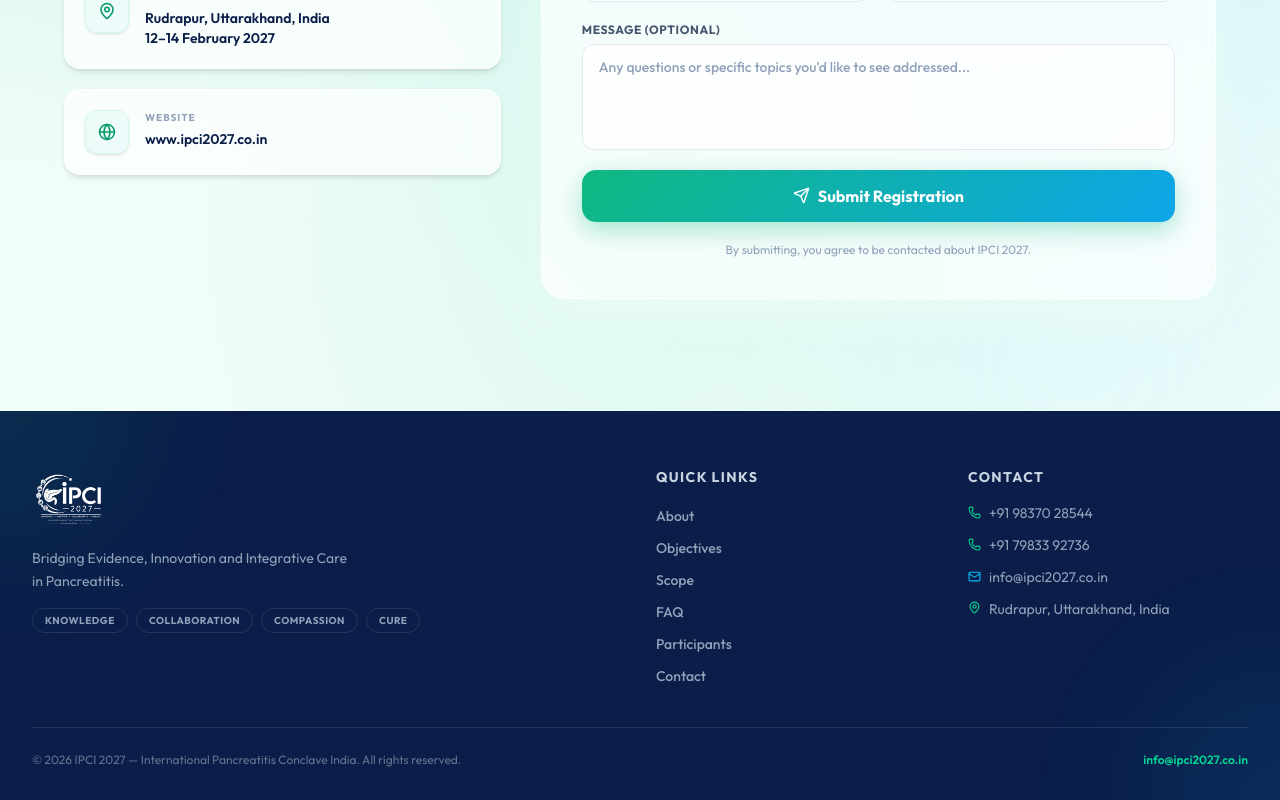
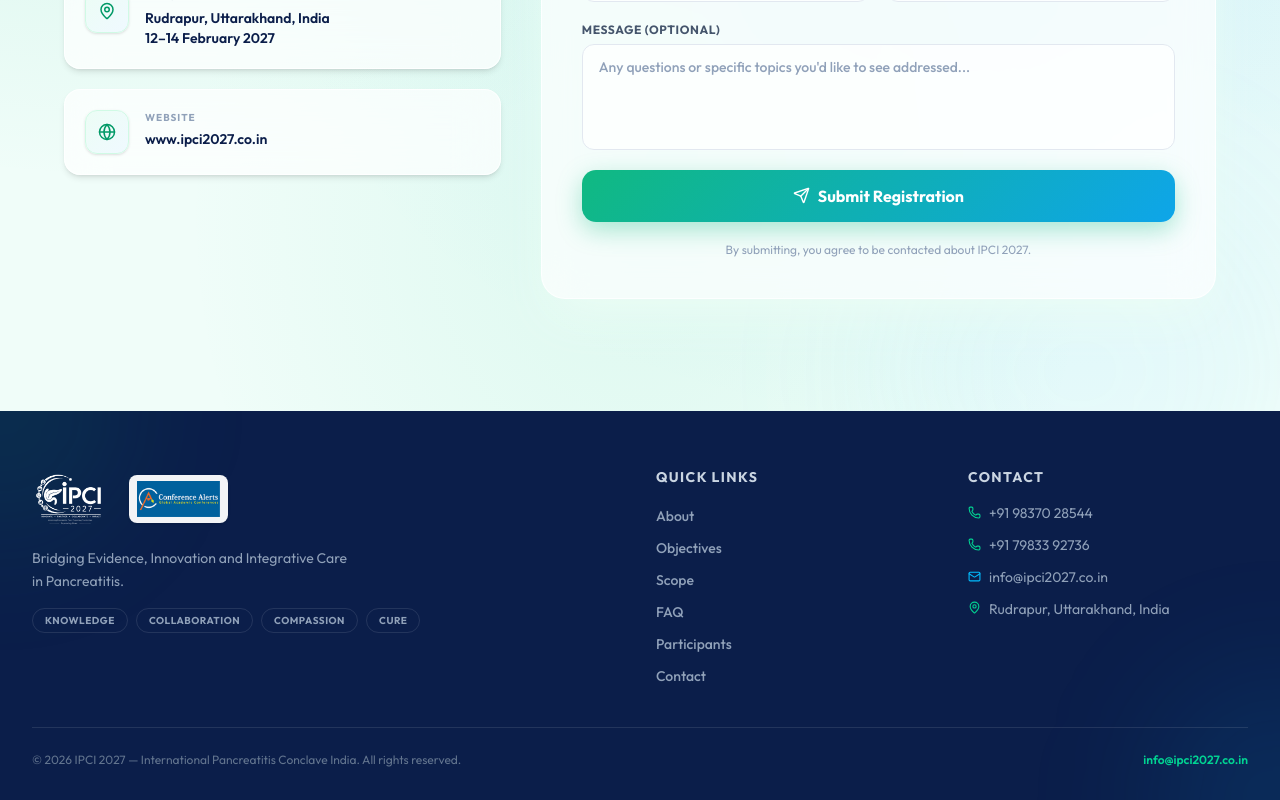
Before and after one commit to Iaak12/ipcilandingpage, a React (Vite) app in the folder frontend/: page / in a window 1280 px wide. Shown: the part 7696-8496 px from the top of the page. Built offline with nearby package versions, Linux system fonts and the light colour scheme.

Commit message:
conference alerts added

```diff
--- a/frontend/src/App.jsx
+++ b/frontend/src/App.jsx
@@ -906,8 +906,11 @@ function Footer() {
         <div className="grid sm:grid-cols-2 lg:grid-cols-4 gap-8 mb-10">
           {/* Brand */}
           <div className="lg:col-span-2">
-            <div className="flex items-center gap-3 mb-4">
+            <div className="flex flex-wrap items-center gap-6 mb-4">
               <img src="/ipci2027Logo.png" alt="IPCI 2027 Logo" className="h-16 w-auto object-contain brightness-0 invert" />
+              <a href="https://conferencealerts.co.in/" target="_blank" rel="noopener noreferrer" className="block hover:opacity-90 transition-opacity">
+                <img src="/Conference%20Alerts%20(1).png" alt="Conference Alerts" className="h-12 w-auto object-contain bg-white/95 px-2 py-1.5 rounded-lg shadow-sm" />
+              </a>
             </div>
             <p className="text-slate-400 text-sm leading-relaxed max-w-xs">
               Bridging Evidence, Innovation and Integrative Care in Pancreatitis.
```
Also changed, not shown: frontend/public/Conference Alerts (1).png (added).
